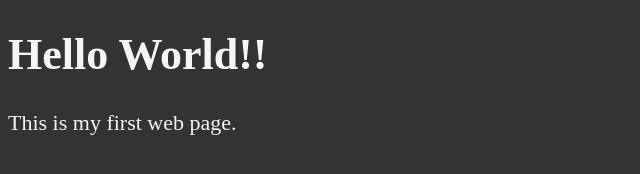
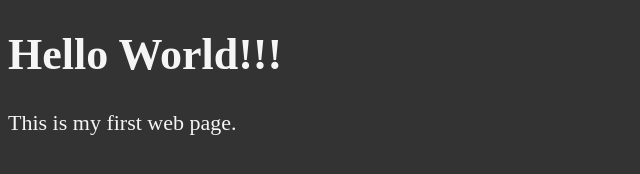
Before and after one commit to fogel-annamaria/git-code-playground, a plain HTML site: page index.html in a window 1280 px wide. Shown: the full height of the page, 0-640 px from the left. Drawn offline with Linux system fonts and the light colour scheme.

Commit message:
Adding new exclamator mark

```diff
--- a/index.html
+++ b/index.html
@@ -17,7 +17,7 @@
 </head>
 
 <body>
-    <h1>Hello World!!</h1>
+    <h1>Hello World!!!</h1>
     <p>This is my first web page.</p>
 </body>
 
```
